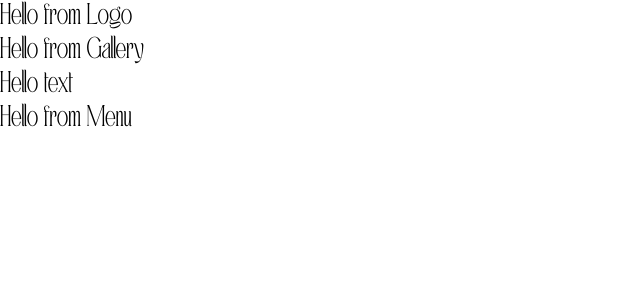
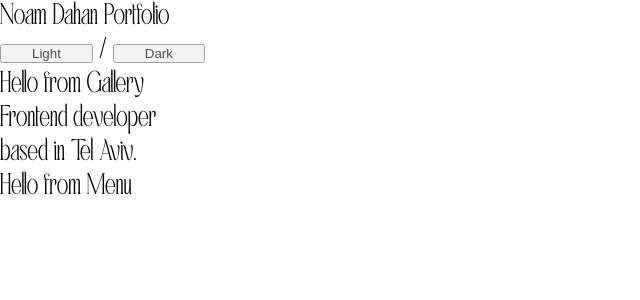
Before and after one commit to Boydem/my-portfolio, a React (Create React App) app: page / in a window 1280 px wide. Shown: the top 300 px of the page, without its empty margins (0-640 px from the left). Built offline with nearby package versions, Linux system fonts and the light colour scheme.

Commit message:
fixing styles files architecture

```diff
--- a/src/assets/styles/_reset.scss
+++ b/src/assets/styles/_reset.scss
@@ -0,0 +1,5 @@
+* {
+    box-sizing: border-box;
+    padding: 0;
+    margin: 0;
+}
--- /dev/null
+++ b/src/assets/styles/_typography.scss
@@ -0,0 +1,4 @@
+@font-face {
+    font-family: 'Hacky';
+    src: url('../fonts/Hacky\ Demo.ttf');
+}
--- a/src/assets/styles/_variables.scss
+++ b/src/assets/styles/_variables.scss
@@ -0,0 +1,2 @@
+$main-color: #fff;
+$main-bg-color: #000;
--- a/src/components/LightDarkButtons/LightDarkButtons.tsx
+++ b/src/components/LightDarkButtons/LightDarkButtons.tsx
@@ -1,3 +1,27 @@
+import { useState } from 'react'
+
+type Mode = 'dark' | 'light'
+
 export function LightDarkButtons() {
-    return <section className='light-dark-buttons'>Hello from LightDarkButtons</section>
+    const [currentMode, setCurrentMode] = useState<Mode>('dark')
+
+    function onToggle(mode: Mode) {
+        if (currentMode === mode) return
+        setCurrentMode(mode)
+    }
+
+    return (
+        <section className='light-dark-buttons'>
+            <button
+                className={`light-btn ${currentMode === 'light' ? 'active' : ''}`}
+                onClick={() => onToggle('light')}
+            >
+                Light
+            </button>
+            <span> / </span>
+            <button className={`dark-btn ${currentMode === 'dark' ? 'active' : ''}`} onClick={() => onToggle('dark')}>
+                Dark
+            </button>
+        </section>
+    )
 }
--- a/src/components/LightDarkButtons/_LightDarkButtons.scss
+++ b/src/components/LightDarkButtons/_LightDarkButtons.scss
@@ -0,0 +1,12 @@
+.light-dark-buttons {
+    .light-btn,
+    .dark-btn {
+        padding-inline: 1rem;
+        opacity: 0.7;
+        .active {
+            opacity: 1;
+        }
+    }
+    span {
+    }
+}
--- a/src/components/Logo/Logo.tsx
+++ b/src/components/Logo/Logo.tsx
@@ -1,3 +1,6 @@
-export function Logo() {
-    return <section className='logo'>Hello from Logo</section>
+interface Props {
+    size: 'small' | 'large'
 }
+export function Logo({ size = 'small' }: Props) {
+    return <section className='logo'>Noam Dahan Portfolio</section>
+}
--- a/src/components/Text/Text.tsx
+++ b/src/components/Text/Text.tsx
@@ -1,8 +1,12 @@
 import { ReactNode } from 'react'
 
+type TextTypes = 'regular' | 'title' | 'muted'
+type TextSizes = 'small' | 'medium' | 'large'
 interface Props {
     children: ReactNode
+    type?: TextTypes
+    size?: TextSizes
 }
-export function Text({ children }: Props) {
-    return <section className='text'>{children}</section>
+export function Text({ children, type = 'regular', size = 'medium' }: Props) {
+    return <p className={`text type-${type} size-${size}`}>{children}</p>
 }
--- a/src/components/Text/_Text.scss
+++ b/src/components/Text/_Text.scss
@@ -0,0 +1,21 @@
+.text {
+    .type-regular {
+        color: $main-color;
+    }
+    .type-title {
+        font-size: 60px;
+        color: $main-color;
+    }
+    .type-muted {
+        color: gray;
+    }
+    .size-small {
+        font-size: 24px;
+    }
+    .size-medium {
+        font-size: 36px;
+    }
+    .size-large {
+        font-size: 60px;
+    }
+}
--- a/src/globals.scss
+++ b/src/globals.scss
@@ -1,8 +1,5 @@
-@font-face {
-    font-family: 'Hacky';
-    src: url('./assets/fonts/Hacky\ Demo.ttf');
-}
-
+// Base
+@import './assets/styles/typography';
 @import './assets/styles/functions';
 @import './assets/styles/mixins';
 @import './assets/styles/variables';
@@ -10,11 +7,18 @@
 @import './assets/styles/setup';
 @import './assets/styles/layout';
 
-* {
-    box-sizing: border-box;
-    padding: 0;
-    margin: 0;
-}
+// Components
+@import './components/LightDarkButtons/LightDarkButtons';
+@import './components/Logo/Logo';
+@import './components/Menu/Menu';
+@import './components/MenuItems/MenuItems';
+@import './components/Text/Text';
+
+// Pages
+@import './pages/Home/Home.scss';
+@import './pages/Info/Info.scss';
+@import './pages/ProjectDetails/ProjectDetails.scss';
+@import './pages/ProjectIndex/ProjectIndex.scss';
 
 html,
 body {
--- a/src/pages/Home/Home.scss
+++ b/src/pages/Home/Home.scss
@@ -1,2 +1,3 @@
+@import './parts/Gallery/Gallery';
 .home {
 }
--- a/src/pages/Home/Home.tsx
+++ b/src/pages/Home/Home.tsx
@@ -1,3 +1,4 @@
+import { LightDarkButtons } from '../../components/LightDarkButtons/LightDarkButtons'
 import { Logo } from '../../components/Logo/Logo'
 import { Text } from '../../components/Text/Text'
 import { Gallery } from './parts/Gallery/Gallery'
@@ -5,9 +6,14 @@ import { Gallery } from './parts/Gallery/Gallery'
 export function Home() {
     return (
         <section className='home'>
-            <Logo />
+            <div className='flex space-between align-bottom'>
+                <Logo size={'large'} />
+                <LightDarkButtons />
+            </div>
             <Gallery />
-            <Text>Hello text</Text>
+            <Text>
+                Frontend developer <br /> based in Tel Aviv.
+            </Text>
         </section>
     )
 }
```
Also changed, not shown: 1 other file (tests, documents, lock files or other folders).
